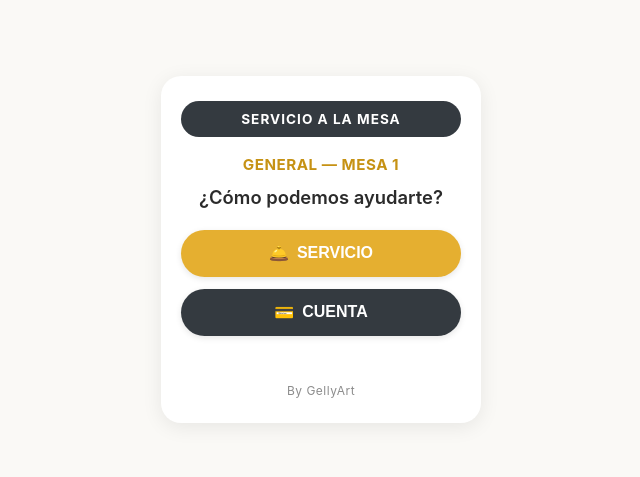
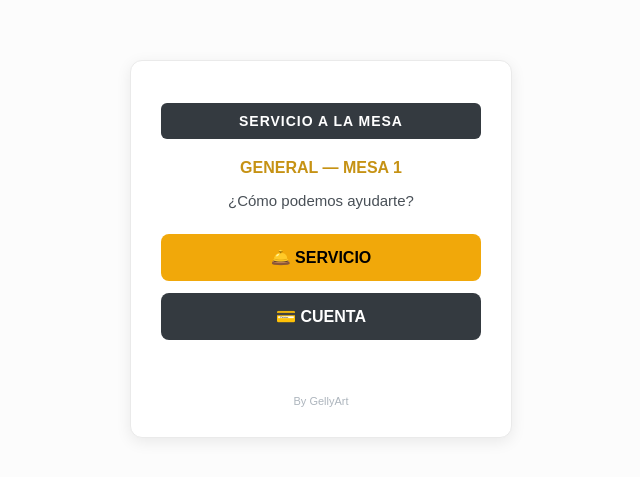
Before and after one commit to controlgellyart/gellyart-mesa, a plain HTML site: page index.html in a window 1280 px wide. Shown: the part 151-628 px from the top of the page, without its empty margins (319-959 px from the left). Drawn offline with Linux system fonts and the light colour scheme.

Commit message:
Update index.html

```diff
--- a/index.html
+++ b/index.html
@@ -2,122 +2,107 @@
 <html lang="es">
 <head>
     <meta charset="UTF-8">
-    <meta name="viewport" content="width=device-width, initial-scale=1.0, maximum-scale=1.0, user-scalable=no">
+    <meta name="viewport" content="width=device-width, initial-scale=1.0">
     <title>Servicio a la Mesa - GellyArt</title>
     <style>
         body {
-            font-family: -apple-system, BlinkMacSystemFont, "Segoe UI", Roboto, Helvetica, Arial, sans-serif;
-            background-color: #FAF9F6;
-            color: #2b2b2b;
+            font-family: Arial, sans-serif;
+            background-color: #fcfcfc;
             display: flex;
-            flex-direction: column;
+            justify-content: center;
             align-items: center;
-            justify-content: center;
             height: 100vh;
             margin: 0;
-            padding: 15px;
-            box-sizing: border-box;
-            text-align: center;
         }
         .card {
-            background: #ffffff;
-            padding: 25px 20px;
-            border-radius: 20px;
-            box-shadow: 0 4px 20px rgba(0,0,0,0.08);
-            width: 100%;
-            max-width: 320px;
-            box-sizing: border-box;
+            background: white;
+            padding: 30px;
+            border-radius: 12px;
+            box-shadow: 0 4px 15px rgba(0,0,0,0.08);
+            text-align: center;
+            width: 320px;
+            border: 1px solid #eaeaea;
         }
-        .header-pill {
-            background-color: #343a40;
-            color: #ffffff;
-            font-size: 0.85rem;
-            font-weight: bold;
+        h2 {
+            font-size: 14px;
             letter-spacing: 1px;
-            padding: 10px 15px;
-            border-radius: 30px;
-            margin-bottom: 18px;
-            text-transform: uppercase;
+            color: #fff;
+            background: #343a40;
+            padding: 10px;
+            border-radius: 6px;
+            margin-bottom: 20px;
         }
         .mesa-info {
-            font-size: 0.95rem;
+            font-size: 16px;
             font-weight: bold;
             color: #c69214;
-            margin-bottom: 12px;
-            text-transform: uppercase;
-            letter-spacing: 0.5px;
+            margin-bottom: 15px;
         }
         .pregunta {
-            font-size: 1.15rem;
-            font-weight: 600;
-            color: #2b2b2b;
-            margin-bottom: 22px;
+            font-size: 15px;
+            color: #495057;
+            margin-bottom: 25px;
         }
         .btn {
             width: 100%;
             padding: 14px;
-            font-size: 1rem;
+            font-size: 16px;
             font-weight: bold;
             border: none;
-            border-radius: 30px;
+            border-radius: 8px;
             cursor: pointer;
             margin-bottom: 12px;
-            color: white;
             display: flex;
             align-items: center;
             justify-content: center;
             gap: 8px;
-            box-shadow: 0 2px 6px rgba(0,0,0,0.1);
-            transition: transform 0.1s ease, opacity 0.2s;
+            transition: opacity 0.2s;
         }
         .btn:active {
-            transform: scale(0.98);
-            opacity: 0.9;
+            opacity: 0.8;
         }
         .btn-servicio {
-            background-color: #e5af30;
-            color: #ffffff;
+            background-color: #f1a80a;
+            color: #000;
         }
         .btn-cuenta {
             background-color: #343a40;
-            color: #ffffff;
-        }
-        .footer-brand {
-            margin-top: 15px;
-            font-size: 0.75rem;
-            color: #8c8c8c;
-            letter-spacing: 0.5px;
+            color: #fff;
         }
         #mensaje {
-            margin-top: 12px;
+            margin-top: 15px;
+            font-size: 14px;
             font-weight: bold;
-            font-size: 0.85rem;
             min-height: 20px;
+        }
+        .footer {
+            margin-top: 20px;
+            font-size: 11px;
+            color: #adb5bd;
         }
     </style>
 </head>
 <body>
 
     <div class="card">
-        <div class="header-pill">SERVICIO A LA MESA</div>
-
-        <div class="mesa-info" id="infoMesa">Cargando...</div>
+        <h2>SERVICIO A LA MESA</h2>
+        <div class="mesa-info" id="infoMesa">CARGANDO...</div>
         <div class="pregunta">¿Cómo podemos ayudarte?</div>
 
-        <button class="btn btn-servicio" onclick="enviarAccion('LLAMAR AL MESERO')">
-            <span>🛎️</span> SERVICIO
+        <button class="btn btn-servicio" onclick="enviarAccion('SERVICIO')">
+            🛎️ SERVICIO
         </button>
-        <button class="btn btn-cuenta" onclick="enviarAccion('PEDIR LA CUENTA')">
-            <span>💳</span> CUENTA
+
+        <button class="btn btn-cuenta" onclick="enviarAccion('CUENTA')">
+            💳 CUENTA
         </button>
 
         <div id="mensaje"></div>
 
-        <div class="footer-brand">By GellyArt</div>
+        <div class="footer">By GellyArt</div>
     </div>
 
     <script>
-        // Captura los parámetros de la URL de GitHub (ej. ?negocio=ESTHELLA&mesa=3)
         const urlParams = new URLSearchParams(window.location.search);
         const negocio = urlParams.get('negocio') || 'GENERAL';
         const mesa = urlParams.get('mesa') || '1';
@@ -129,22 +114,16 @@
             msgDiv.style.color = "#c69214";
             msgDiv.innerText = "Enviando solicitud...";
 
-            // URL directa de tu Web App de Google Apps Script
             const URL_APPS_SCRIPT = "https://script.google.com/macros/s/AKfycbwHZTPuHu8cVLeBsGHSFD8L7M-DrX1rG5rIQ2NcR03RQ3i-TCQBaQ-8bh4Q0luXLskBBQ/exec";
 
-            fetch(URL_APPS_SCRIPT, {
-                method: "POST",
-                mode: "no-cors",
-                headers: {
-                    "Content-Type": "application/json"
-                },
-                body: JSON.stringify({
-                    negocio: negocio,
-                    mesa: mesa,
-                    accion: accion
-                })
+            // Petición GET limpia y compatible con Apps Script sin bloqueos CORS
+            const urlFinal = `${URL_APPS_SCRIPT}?negocio=${encodeURIComponent(negocio)}&mesa=${encodeURIComponent(mesa)}&accion=${encodeURIComponent(accion)}`;
+
+            fetch(urlFinal, {
+                method: "GET",
+                mode: "no-cors"
             })
-            .then(response => {
+            .then(() => {
                 msgDiv.style.color = "#2b8a3e";
                 msgDiv.innerText = "¡Solicitud enviada con éxito!";
                 setTimeout(() => { msgDiv.innerText = ""; }, 4000);
@@ -152,7 +131,7 @@
             .catch(error => {
                 msgDiv.style.color = "#c92a2a";
                 msgDiv.innerText = "Error al enviar. Intenta de nuevo.";
-                console.error("Detalle del error:", error);
+                console.error("Detalle:", error);
             });
         }
     </script>
```
